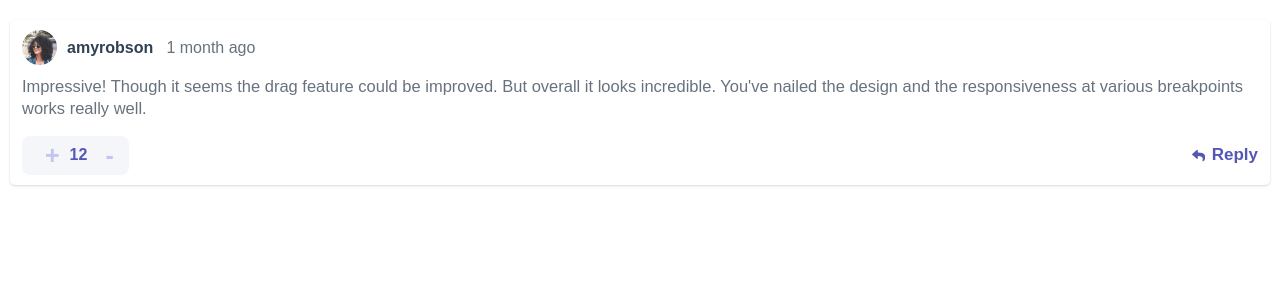
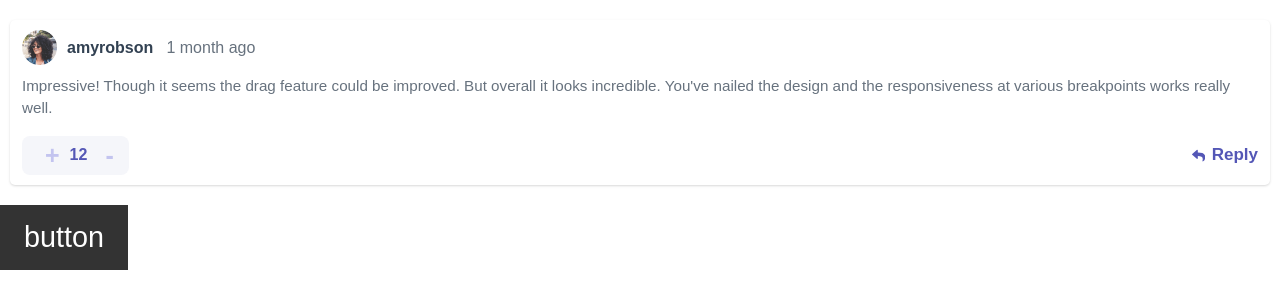
Before and after one commit to Webmekanic/Interactive-Comments, a React (Create React App) app: page / in a window 1280 px wide. Shown: the top 308 px of the page. Built offline with nearby package versions, Linux system fonts and the light colour scheme; a web font is replaced by a local one.

Commit message:
Add button component

```diff
--- a/src/App.js
+++ b/src/App.js
@@ -1,11 +1,13 @@
 import React from "react"
 import CommentCard from "./components/commentCard"
 import "./app.css"
+import Button from "./components/shared/button"
 
 function App() {
   return (
     <div className="App">
       <CommentCard />
+      <Button primary>Send</Button>
     </div>
   )
 }
--- /dev/null
+++ b/src/components/shared/button.jsx
@@ -0,0 +1,8 @@
+import React from "react"
+import { StyledButton } from "../styled/styledButton"
+
+const Button = ({ type, text, children }) => {
+  return <StyledButton text={text}>button</StyledButton>
+}
+
+export default Button
--- a/src/components/styled/comment.jsx
+++ b/src/components/styled/comment.jsx
@@ -35,7 +35,7 @@ export const CommentWrapper = styled.section`
 .comment{
   line-height: 1.4rem;
   color: ${(props) => props.theme.colors.grayishBlue};
-  font-size: 1.0313rem;
+  font-size: 0.95rem;
 
 
 }
--- /dev/null
+++ b/src/components/styled/styledButton.jsx
@@ -0,0 +1,10 @@
+import styled from "styled-components"
+
+export const StyledButton = styled.button`
+  padding: 1rem 1.5rem;
+  font-size: 1.8rem;
+  color: #fff;
+  outline: none;
+  border: none;
+  background-color: #333;
+`
```
Also changed, not shown: src/components/shared/Button/Button.jsx (deleted).
